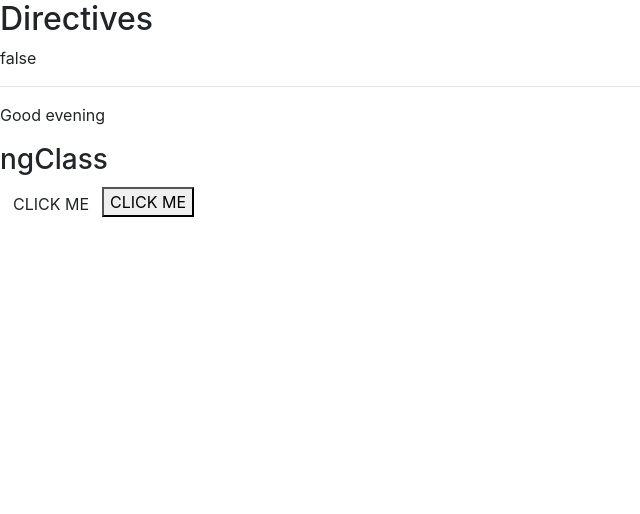
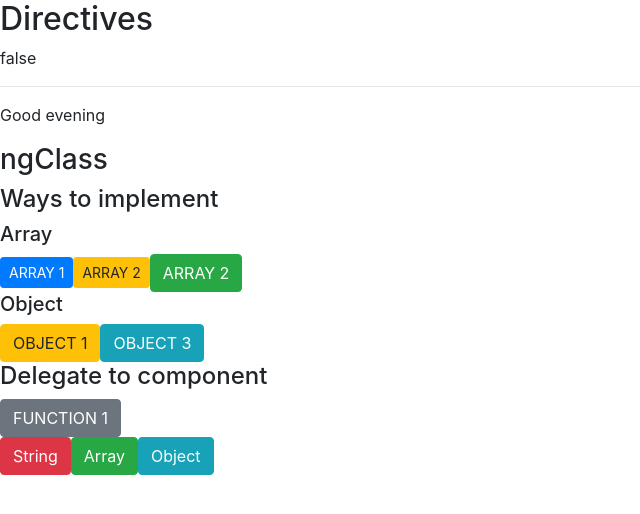
Before and after one commit to irfaanf/my-second-app, an Angular app: page / in a window 1280 px wide. Shown: the top 514 px of the page, without its empty margins (0-640 px from the left). Built offline with nearby package versions, Linux system fonts and the light colour scheme.

Commit message:
Ways to use ngClass.

```diff
--- a/src/app/header/header.component.html
+++ b/src/app/header/header.component.html
@@ -12,12 +12,36 @@
 
 <h3>ngClass</h3>
 
-<button [ngClass]="[customButtonClass]">CLICK ME</button>
+<h4>Ways to implement</h4>
+<h5>Array</h5>
 
-<button [ngClass]="{'customButtonClass':true, 'customButtonMainClass':true}">CLICK ME</button>
+<button [ngClass]="['btn', 'btn-primary', 'btn-sm']">ARRAY 1</button>
 
+<!-- Also works: It is possible to pass a variable from the TS instead of hard-coding a string? -->
+<button [ngClass]="[customButtonClass]">ARRAY 2</button>
 
+<!-- Also works: It is possible to pass multiple values in the array? -->
+<button [ngClass]="[customButtonMainClass, customButtonSecondaryClass]">ARRAY 2</button>
 
+<h5>Object</h5>
+
+<button [ngClass]="{'btn': true, 'btn-warning': true}">OBJECT 1</button>
+
+<!-- Does using variables from the TS as keys in the object work? Apparently not. -->
+<!-- <button [ngClass]="{customButtonClass:true, customButtonMainClass:true}">OBJECT 2</button> -->
+
+<!-- For objects, referencing a variable from the TS seems to work -->
+<button [ngClass]="specialObject">OBJECT 3</button>
+
+<h4>Delegate to component</h4>
+
+<button [ngClass]="calculateClasses()">FUNCTION 1</button>
+
+<br />
+
+<button [ngClass]="returnString()">String</button>
+<button [ngClass]="returnArray()">Array</button>
+<button [ngClass]="returnObject()">Object</button>
 
 
 
--- a/src/app/header/header.component.ts
+++ b/src/app/header/header.component.ts
@@ -11,14 +11,38 @@ export class HeaderComponent implements OnInit {
 
   isMorning = false;
 
-  customButtonClass = 'btn';
-  customButtonMainClass = 'btn-primary';
+  customButtonClass = 'btn btn-sm btn-warning';
+  customButtonMainClass = 'btn';
+  customButtonSecondaryClass = 'btn-success';
 
   manualClass = 'btn btn-info';
+
+  specialObject = {
+    'btn': true,
+    'btn-info': true
+  }
 
   constructor() { }
 
   ngOnInit() {
   }
 
+  calculateClasses() {
+    return {
+      'btn': true,
+      'btn-secondary': true
+    }
+  }
+
+  returnString() {
+    return 'btn btn-danger';
+  }
+
+  returnArray() {
+    return ['btn', 'btn-success'];
+  }
+
+  returnObject() {
+    return { 'btn': true, 'btn-info': true };
+  }
 }
```
